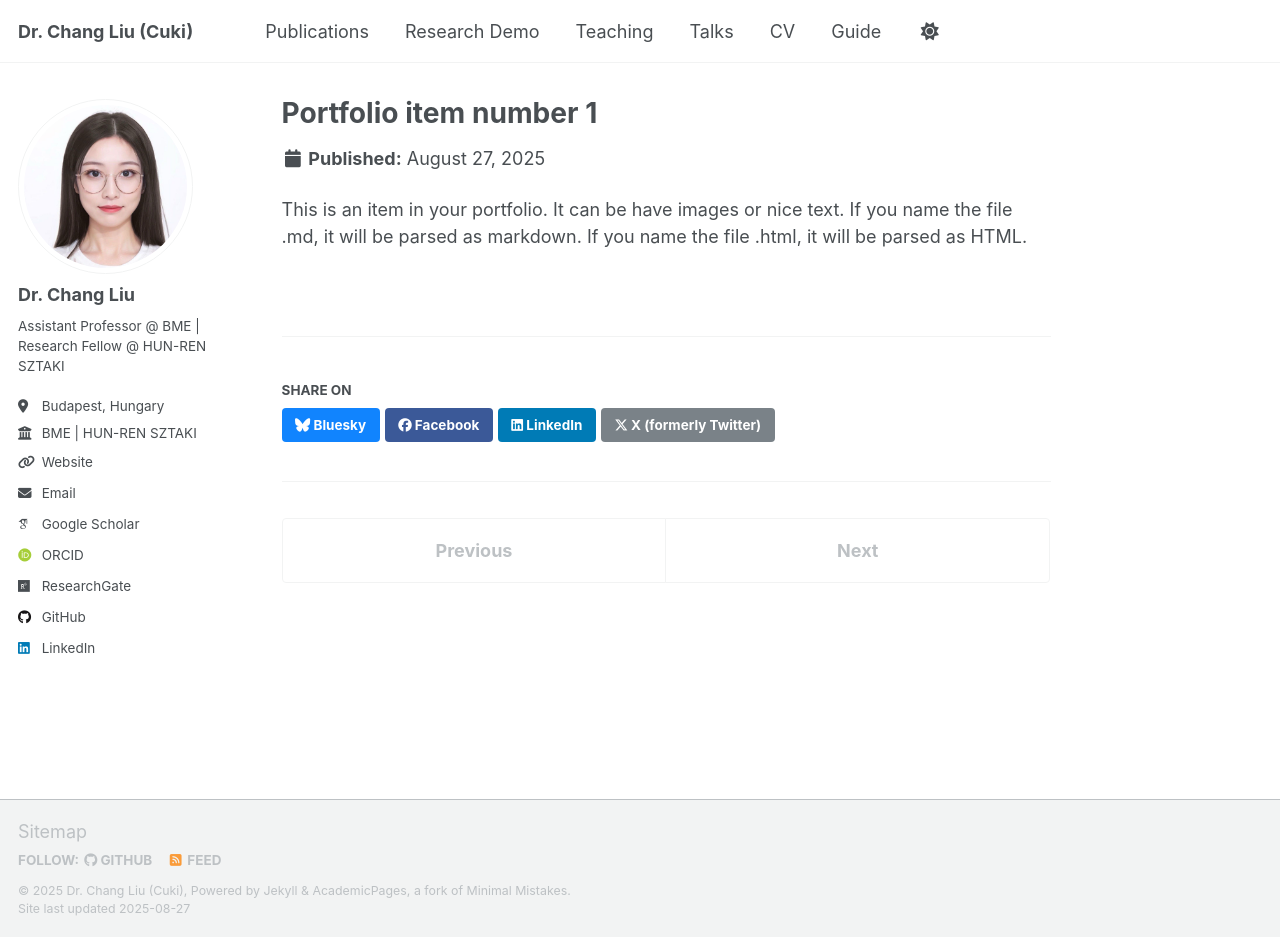
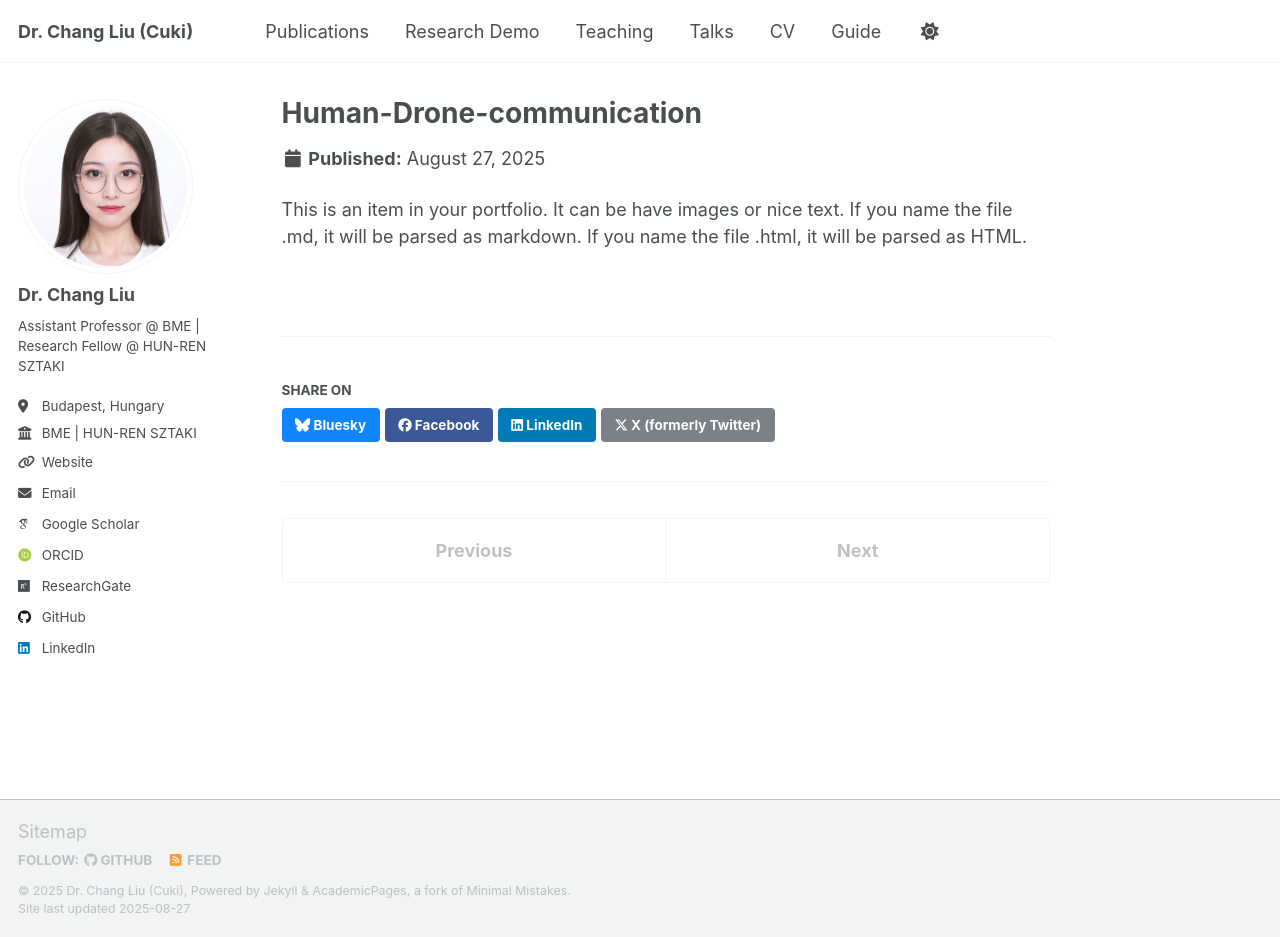
Before and after one commit to ChangLiu-bp/changliu-bp.github.io, a Jekyll site: the page built from _portfolio/portfolio-1.md, in a window 1280 px wide and 937 px high. Built offline with Jekyll 4.4.1, drawn with Linux system fonts in a browser that asks for light colours; some web fonts are replaced; a script that is not in the unit is left out; a file with an impossible date is left out.

Commit message:
Update portfolio-1.md

```diff
--- a/_portfolio/portfolio-1.md
+++ b/_portfolio/portfolio-1.md
@@ -1,5 +1,5 @@
 ---
-title: "Portfolio item number 1"
+title: "Human-Drone-communication"
 excerpt: "Short description of portfolio item number 1<br/><img src='/images/500x300.png'>"
 collection: portfolio
 ---
```
